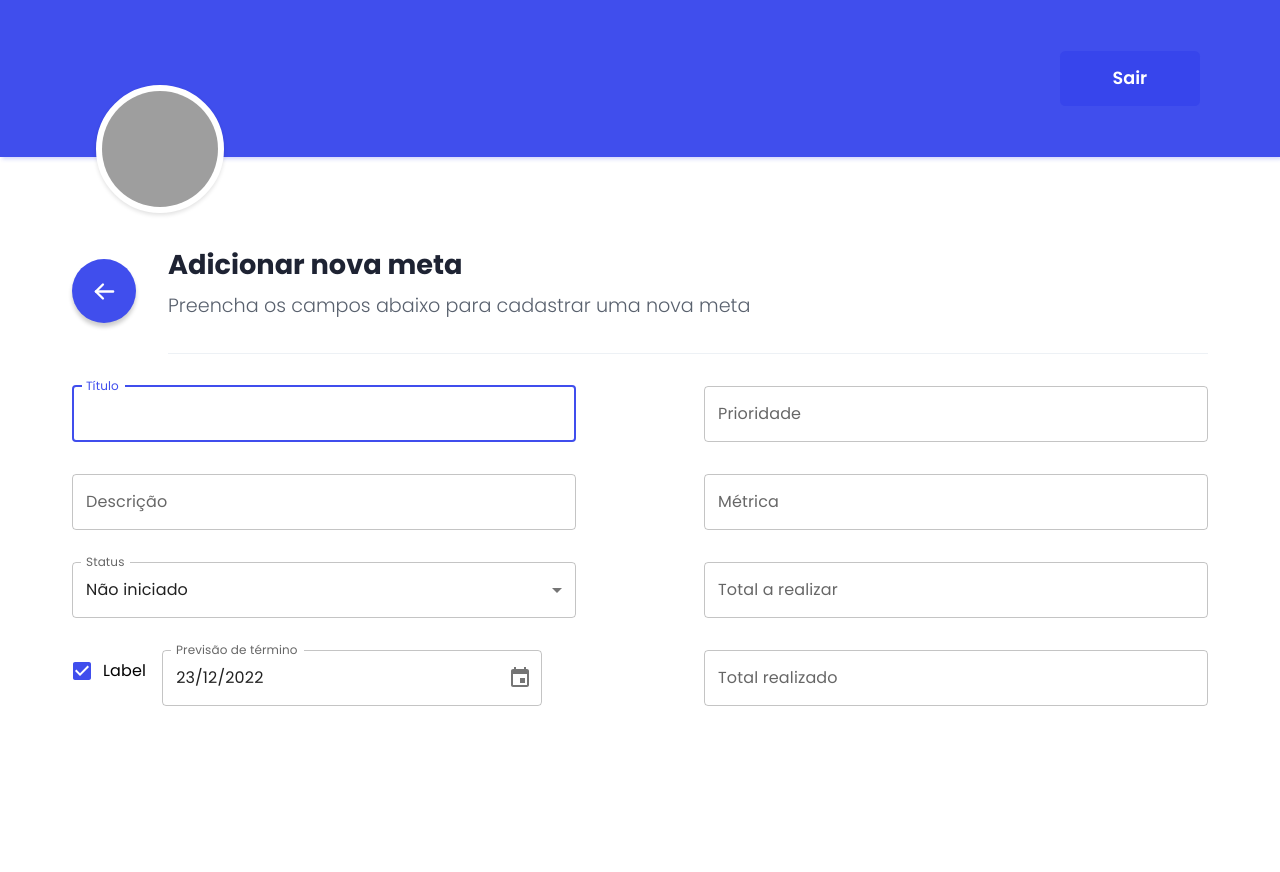
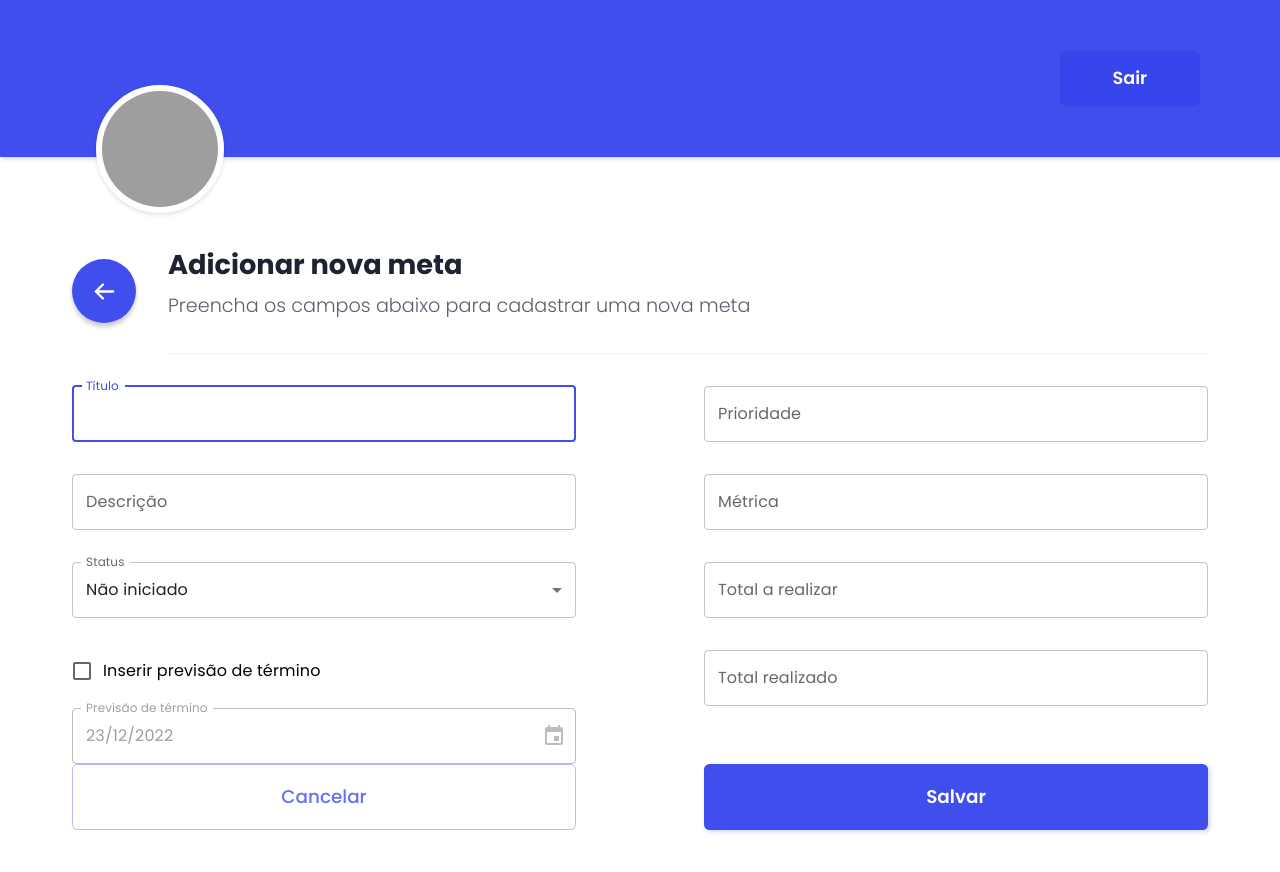
Before and after one commit to AllanDutra/next-goals-project, a Next.js app: page /goal-form in a window 1280 px wide. Shown: the top 872 px of the page. Before the commit the page ends 810 px from the top, so only its background shows below. Built offline with nearby package versions, Linux system fonts and the light colour scheme; grey boxes are pictures that could not be loaded.

Commit message:
refactor: finish goal form

```diff
--- a/src/components/Presentation/index.tsx
+++ b/src/components/Presentation/index.tsx
@@ -1,12 +1,11 @@
-import { title } from "process";
 import styles from "./styles.module.scss";
 
-interface Props {
+export interface PresentationProps {
   title: string;
   subtitle?: string;
 }
 
-export function Presentation({ title, subtitle }: Props) {
+export function Presentation({ title, subtitle }: PresentationProps) {
   return (
     <div className={styles.presentation}>
       <h1>{title}</h1>
--- a/src/pages/goal-form/index.tsx
+++ b/src/pages/goal-form/index.tsx
@@ -11,11 +11,15 @@ import { DesktopDatePicker } from "@mui/x-date-pickers";
 import { AdapterDayjs } from "@mui/x-date-pickers/AdapterDayjs";
 import { LocalizationProvider } from "@mui/x-date-pickers/LocalizationProvider";
 import Head from "next/head";
+import Link from "next/link";
 import { ArrowLeft } from "phosphor-react";
 import { useState } from "react";
 import { IconButton } from "../../components/IconButton";
 import { PageContainer } from "../../components/PageContainer";
-import { Presentation } from "../../components/Presentation";
+import {
+  Presentation as PresentationComponent,
+  PresentationProps,
+} from "../../components/Presentation";
 import { GoalStatus, Status } from "../../components/Status";
 
 import styles from "./styles.module.scss";
@@ -32,8 +36,39 @@ interface GoalFormValues {
   totalAccomplished?: string;
 }
 
-export default function GoalForm() {
-  const [goalFormValues, setGoalFormValues] = useState<GoalFormValues>({
+export default function GoalFormPage() {
+  return (
+    <>
+      <Head>
+        <title>Goals - Adicionar nova meta</title>
+      </Head>
+
+      <PageContainer>
+        <Presentation
+          title="Adicionar nova meta"
+          subtitle="Preencha os campos abaixo para cadastrar uma nova meta"
+        />
+
+        <Content />
+      </PageContainer>
+    </>
+  );
+}
+
+function Presentation({ title, subtitle }: PresentationProps) {
+  return (
+    <div className={styles.presentationContainer}>
+      <IconButton.Link href="/">
+        <IconButton.Button icon={<ArrowLeft />} size="default" />
+      </IconButton.Link>
+
+      <PresentationComponent title={title} subtitle={subtitle} />
+    </div>
+  );
+}
+
+function Content() {
+  const [goalFormValues] = useState<GoalFormValues>({
     title: "",
     description: "",
     status: GoalStatus.NotStarted,
@@ -47,25 +82,9 @@ export default function GoalForm() {
 
   const [goalsStatuses] = useState<GoalStatus[]>([0, 1, 2, 3]);
 
+  const [insertEndDate, setInsertEndDate] = useState(false);
+
   return (
-    <>
-      <Head>
-        <title>Goals - Alcançando objetivos</title>
-      </Head>
-
-      <PageContainer>
-        <div className={styles.presentationContainer}>
-          <IconButton.Link href="/">
-            <IconButton.Button icon={<ArrowLeft />} size="default" />
-          </IconButton.Link>
-
-          <Presentation
-            title="Adicionar nova meta"
-            subtitle="Preencha os campos abaixo para cadastrar uma nova meta"
-          />
-        </div>
-
-        <LocalizationProvider dateAdapter={AdapterDayjs}>
     <form className={styles.form}>
       <div className={styles.gridGroup}>
         <div className={styles.formGrid}>
@@ -95,19 +114,27 @@ export default function GoalForm() {
             </Select>
           </FormControl>
 
-                <div>
+          <div className={styles.endForecastContainer}>
             <FormControlLabel
-                    control={<Checkbox defaultChecked />}
-                    label="Label"
+              control={
+                <Checkbox
+                  checked={insertEndDate}
+                  onChange={() => setInsertEndDate(!insertEndDate)}
+                />
+              }
+              label="Inserir previsão de término"
             />
 
+            <LocalizationProvider dateAdapter={AdapterDayjs}>
               <DesktopDatePicker
                 label="Previsão de término"
                 inputFormat="DD/MM/YYYY"
                 value={goalFormValues.endForecast}
                 onChange={() => {}}
                 renderInput={(params) => <TextField {...params} />}
+                disabled={!insertEndDate}
               />
+            </LocalizationProvider>
           </div>
         </div>
 
@@ -142,10 +169,19 @@ export default function GoalForm() {
         </div>
       </div>
 
-            <div></div>
+      <div className={styles.buttonGrid}>
+        <Link href="/">
+          <button className={styles.outlineButton} type="button">
+            Cancelar
+          </button>
+        </Link>
+
+        <button className={styles.primaryButton} type="submit">
+          Salvar
+        </button>
+      </div>
     </form>
-        </LocalizationProvider>
-      </PageContainer>
-    </>
   );
 }
+
+export const GoalForm = { Presentation, Content };
--- a/src/pages/goal-form/styles.module.scss
+++ b/src/pages/goal-form/styles.module.scss
@@ -8,6 +8,11 @@
 .form {
   flex: 1;
   padding: 2em 0;
+
+  display: flex;
+  flex-direction: column;
+  justify-content: space-between;
+  padding-bottom: 0;
 }
 
 .gridGroup {
@@ -21,3 +26,50 @@
   flex-direction: column;
   gap: 2em;
 }
+
+.endForecastContainer {
+  display: flex;
+  flex-direction: column;
+  gap: 1em;
+}
+
+.buttonGrid {
+  display: grid;
+  grid-template-columns: repeat(2, 1fr);
+  gap: 8em;
+
+  a {
+    display: flex;
+  }
+
+  button {
+    flex: 1;
+    padding: 1em 0;
+    font-size: 1.15em;
+    border-radius: 0.3em;
+    border: none;
+    transition: all 0.4s;
+  }
+
+  .outlineButton {
+    font-weight: 500;
+    color: lighten(#404eed, 8);
+    border: 1px solid lighten(#404eed, 25);
+    background: transparent;
+
+    &:hover {
+      background: lighten(#404eed, 39);
+    }
+  }
+
+  .primaryButton {
+    font-weight: 600;
+    box-shadow: 2px 2px 4px 0 #404eed3d;
+    background: #404eed;
+    color: white;
+
+    &:hover {
+      background: darken(#404eed, 25);
+    }
+  }
+}
```
Lines whose indentation alone changed are shown as unchanged.
